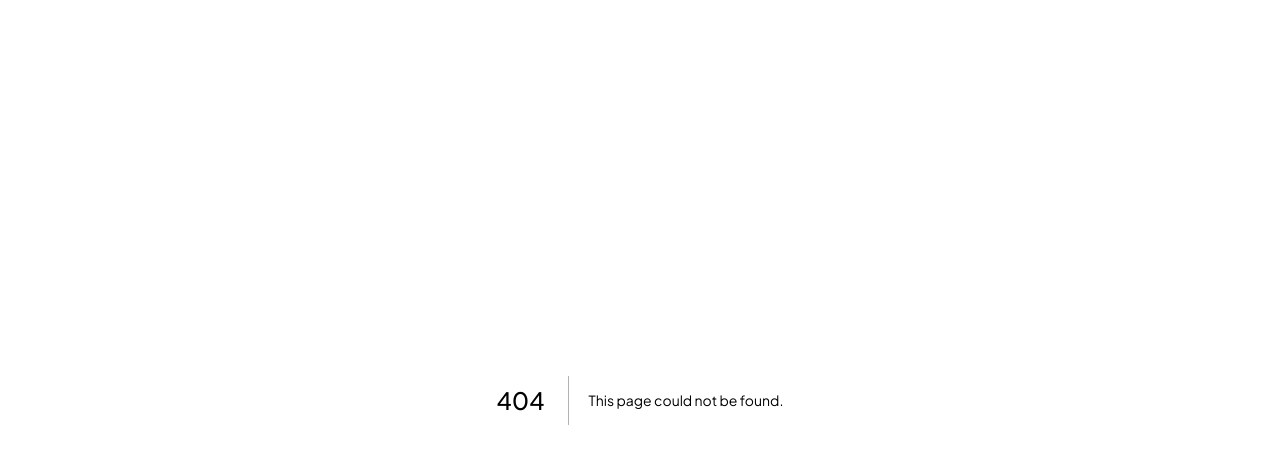
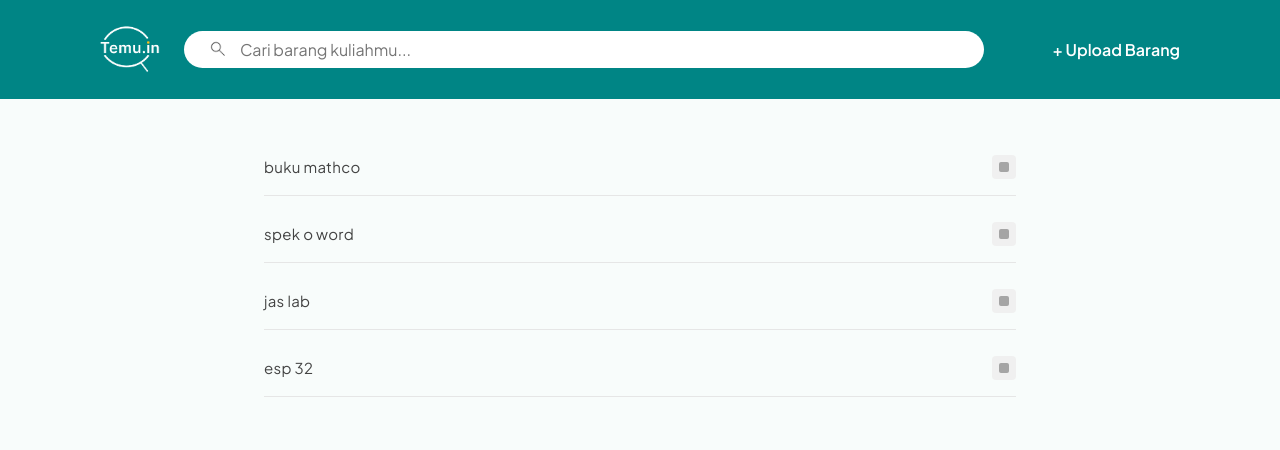
Before and after one commit to anisaalhaqi/II2210-Tugas-Besar-Temu.in, a Next.js app: page /search in a window 1280 px wide. Before the commit this address had no page. Shown: the top 450 px of the page. Built offline with nearby package versions, Linux system fonts and the light colour scheme.

Commit message:
feat: add search logic

```diff
--- /dev/null
+++ b/src/app/search/page.tsx
@@ -0,0 +1,131 @@
+'use client';
+
+import { useState, useEffect } from 'react';
+import { useSearchParams, useRouter } from 'next/navigation';
+import styles from './search.module.css';
+import Link from 'next/link';
+
+export default function SearchPage() {
+  const searchParams = useSearchParams();
+  const router = useRouter();
+  const initialQuery = searchParams.get('q') || '';
+  const [query, setQuery] = useState(initialQuery);
+  const [isSearching, setIsSearching] = useState(initialQuery.length > 0);
+  const [activeFilter, setActiveFilter] = useState('Terkait');
+
+  const suggestions = [
+    'buku mathco',
+    'spek o word',
+    'jas lab',
+    'esp 32'
+  ];
+
+  const filters = ['Terkait', 'Terbaru', 'Harga Tertinggi', 'Harga Terendah'];
+
+  const results = [
+    { id: 1, title: 'Jas Laboratorium Fisika TPB', price: 'Rp32.000', location: 'Ganesha', img: 'https://placehold.co/300x200' },
+    { id: 2, title: 'Jas lab sudah terbiasa terjadi tante', price: 'Rp28.000', location: 'Jatinangor', img: 'https://placehold.co/300x200' },
+    { id: 3, title: 'Jas Laboratorium TPB', price: 'Rp32.000', location: 'Cirebon', img: 'https://placehold.co/300x200' },
+    { id: 4, title: 'Jas Laboratorium ITB masih wangi', price: 'Rp30.000', location: 'Jatinangor', img: 'https://placehold.co/300x200' },
+    { id: 5, title: 'Jas Lab Mulus Ukuran XL', price: 'Rp35.000', location: 'Ganesha', img: 'https://placehold.co/300x200' },
+    { id: 6, title: 'Jas Laboratorium Kimia', price: 'Rp40.000', location: 'Jatinangor', img: 'https://placehold.co/300x200' },
+  ];
+
+  const handleSearch = (e: React.FormEvent) => {
+    e.preventDefault();
+    if (query.trim()) {
+      setIsSearching(true);
+      router.push(`/search?q=${encodeURIComponent(query)}`);
+    }
+  };
+
+  const handleSuggestionClick = (s: string) => {
+    setQuery(s);
+    setIsSearching(true);
+    router.push(`/search?q=${encodeURIComponent(s)}`);
+  };
+
+  useEffect(() => {
+    if (initialQuery) {
+      setQuery(initialQuery);
+      setIsSearching(true);
+    } else {
+      setIsSearching(false);
+    }
+  }, [initialQuery]);
+
+  return (
+    <div className={styles.container}>
+      {/* Global Header */}
+      <header className={styles.header}>
+        <div className={styles.headerContent}>
+          <div className={styles.headerLeft}>
+            <Link href="/">
+              <img src="/img/logo.png" alt="Temu.in" className={styles.logo} />
+            </Link>
+            <form onSubmit={handleSearch} className={styles.searchBarWrapper}>
+              <img src="/img/icons/search.png" alt="" className={styles.searchIcon} />
+              <input
+                type="text"
+                placeholder="Cari barang kuliahmu..."
+                className={styles.searchInput}
+                value={query}
+                onChange={(e) => setQuery(e.target.value)}
+                onFocus={() => { if(!query) setIsSearching(false); }}
+              />
+            </form>
+          </div>
+
+          <div style={{ display: 'flex', gap: '24px', alignItems: 'center', marginLeft: '32px' }}>
+             <Link href="/upload" style={{ color: 'white', fontWeight: '600' }}>+ Upload Barang</Link>
+          </div>
+        </div>
+      </header>
+
+      {!isSearching ? (
+        /* Suggestions View */
+        <main className={styles.suggestionsMain}>
+          {suggestions.map((s, idx) => (
+            <div key={idx} className={styles.suggestionItem} onClick={() => handleSuggestionClick(s)}>
+              <span className={styles.suggestionText}>{s}</span>
+              <div className={styles.recentIcon}>
+                <div className={styles.recentIconInner}></div>
+              </div>
+            </div>
+          ))}
+        </main>
+      ) : (
+        /* Results View */
+        <main className={styles.resultsMain}>
+          <div className={styles.filterRow}>
+            {filters.map((f) => (
+              <div
+                key={f}
+                className={`${styles.filterChip} ${activeFilter === f ? styles.filterChipActive : ''}`}
+                onClick={() => setActiveFilter(f)}
+              >
+                {f}
+              </div>
+            ))}
+          </div>
+
+          <div className={styles.productGrid}>
+            {results.map((item) => (
+              <Link href={`/product/${item.id}`} key={item.id} className={styles.productCard}>
+                <img src={item.img} alt={item.title} className={styles.productImage} />
+                <div className={styles.productInfo}>
+                  <h3 className={styles.productTitle}>{item.title}</h3>
+                  <p className={styles.productPrice}>{item.price}</p>
+                  <div className={styles.productFooter}>
+                    <img src="/img/icons/location.png" alt="" className={styles.locIcon} />
+                    <span className={styles.locationText}>{item.location}</span>
+                  </div>
+                </div>
+              </Link>
+            ))}
+          </div>
+        </main>
+      )}
+    </div>
+  );
+}
--- /dev/null
+++ b/src/app/search/search.module.css
@@ -0,0 +1,243 @@
+.container {
+  min-height: 100vh;
+  background-color: #f8fcfb;
+  display: flex;
+  flex-direction: column;
+  width: 100%;
+  margin: 0 auto;
+  font-family: 'Inter', sans-serif;
+}
+
+/* Header Standardized */
+.header {
+  background-color: #008585;
+  padding: 12px 100px;
+  display: flex;
+  justify-content: center;
+  align-items: center;
+  position: sticky;
+  top: 0;
+  width: 100%;
+  z-index: 1000;
+}
+
+.headerContent {
+  width: 100%;
+  max-width: 1400px;
+  display: flex;
+  justify-content: space-between;
+  align-items: center;
+}
+
+.headerLeft {
+  display: flex;
+  align-items: center;
+  gap: 24px;
+  flex: 1;
+}
+
+.logo {
+  width: 60px;
+  height: auto;
+  cursor: pointer;
+}
+
+.searchBarWrapper {
+  flex: 0 1 800px;
+  padding: 8px 24px;
+  background: white;
+  border-radius: 100px;
+  display: flex;
+  align-items: center;
+  gap: 12px;
+}
+
+.searchInput {
+  flex: 1;
+  border: none;
+  outline: none;
+  font-size: 16px;
+  color: #292929;
+}
+
+.searchIcon {
+  width: 20px;
+  height: 20px;
+  object-fit: contain;
+}
+
+/* Suggestions View */
+.suggestionsMain {
+  max-width: 800px;
+  width: 100%;
+  margin: 40px auto;
+  padding: 0 24px;
+  display: flex;
+  flex-direction: column;
+  gap: 10px;
+}
+
+.suggestionItem {
+  display: flex;
+  justify-content: space-between;
+  align-items: center;
+  padding: 16px 0;
+  border-bottom: 1px solid #E6E6E6;
+  cursor: pointer;
+  transition: background-color 0.2s;
+}
+
+.suggestionItem:hover {
+  background-color: #EEFFFC;
+  padding-left: 10px;
+}
+
+.suggestionText {
+  color: #434343;
+  font-size: 15px;
+  letter-spacing: 0.3px;
+}
+
+.recentIcon {
+  width: 24px;
+  height: 24px;
+  background: #f0f0f0;
+  border-radius: 4px;
+  display: flex;
+  justify-content: center;
+  align-items: center;
+}
+
+.recentIconInner {
+  width: 10px;
+  height: 10px;
+  background: #A5A5A5;
+  border-radius: 2px;
+}
+
+/* Results View */
+.resultsMain {
+  max-width: 1200px;
+  width: 100%;
+  margin: 0 auto;
+  padding: 40px 24px;
+  display: flex;
+  flex-direction: column;
+  gap: 32px;
+}
+
+.filterRow {
+  display: flex;
+  gap: 16px;
+  overflow-x: auto;
+  padding-bottom: 8px;
+}
+
+.filterChip {
+  height: 42px;
+  padding: 0 24px;
+  border-radius: 100px;
+  display: flex;
+  justify-content: center;
+  align-items: center;
+  font-size: 16px;
+  font-weight: 500;
+  cursor: pointer;
+  white-space: nowrap;
+  border: 1px solid #A5A5A5;
+  color: #A5A5A5;
+  transition: all 0.2s;
+}
+
+.filterChipActive {
+  background-color: #EEFFFC;
+  border-color: #008585;
+  color: #008585;
+}
+
+.productGrid {
+  display: grid;
+  grid-template-columns: repeat(4, 1fr);
+  gap: 24px;
+}
+
+@media (max-width: 1024px) {
+  .productGrid {
+    grid-template-columns: repeat(3, 1fr);
+  }
+}
+
+@media (max-width: 768px) {
+  .productGrid {
+    grid-template-columns: repeat(2, 1fr);
+  }
+}
+
+.productCard {
+  background: white;
+  border-radius: 12px;
+  overflow: hidden;
+  box-shadow: 0 4px 12px rgba(0, 0, 0, 0.06);
+  transition: transform 0.2s ease;
+  cursor: pointer;
+  border: 1px solid #f0f0f0;
+  display: flex;
+  flex-direction: column;
+}
+
+.productCard:hover {
+  transform: translateY(-4px);
+  box-shadow: 0 12px 24px rgba(0, 0, 0, 0.1);
+}
+
+.productImage {
+  width: 100%;
+  height: 200px;
+  object-fit: cover;
+}
+
+.productInfo {
+  padding: 16px;
+  display: flex;
+  flex-direction: column;
+  gap: 8px;
+}
+
+.productTitle {
+  font-size: 14px;
+  color: #292929;
+  line-height: 1.4;
+  height: 40px;
+  overflow: hidden;
+  display: -webkit-box;
+  -webkit-line-clamp: 2;
+  -webkit-box-orient: vertical;
+}
+
+.productPrice {
+  font-size: 18px;
+  font-weight: 700;
+  color: #008585;
+}
+
+.productFooter {
+  display: flex;
+  align-items: center;
+  gap: 6px;
+  margin-top: 4px;
+}
+
+.locIcon {
+  width: 14px;
+  height: 14px;
+}
+
+.locationText {
+  font-size: 12px;
+  color: #767676;
+}
+
+/* No Mobile specifics like status bar on desktop */
+.mobileOnly {
+  display: none;
+}
```
Also changed, not shown: src/app/page.tsx (+28 -18 lines), src/app/product/[id]/page.tsx (renamed from src/app/product/1/page.tsx, +58 -51 lines), src/app/product/[id]/page.module.css (renamed from src/app/product/1/page.module.css).
